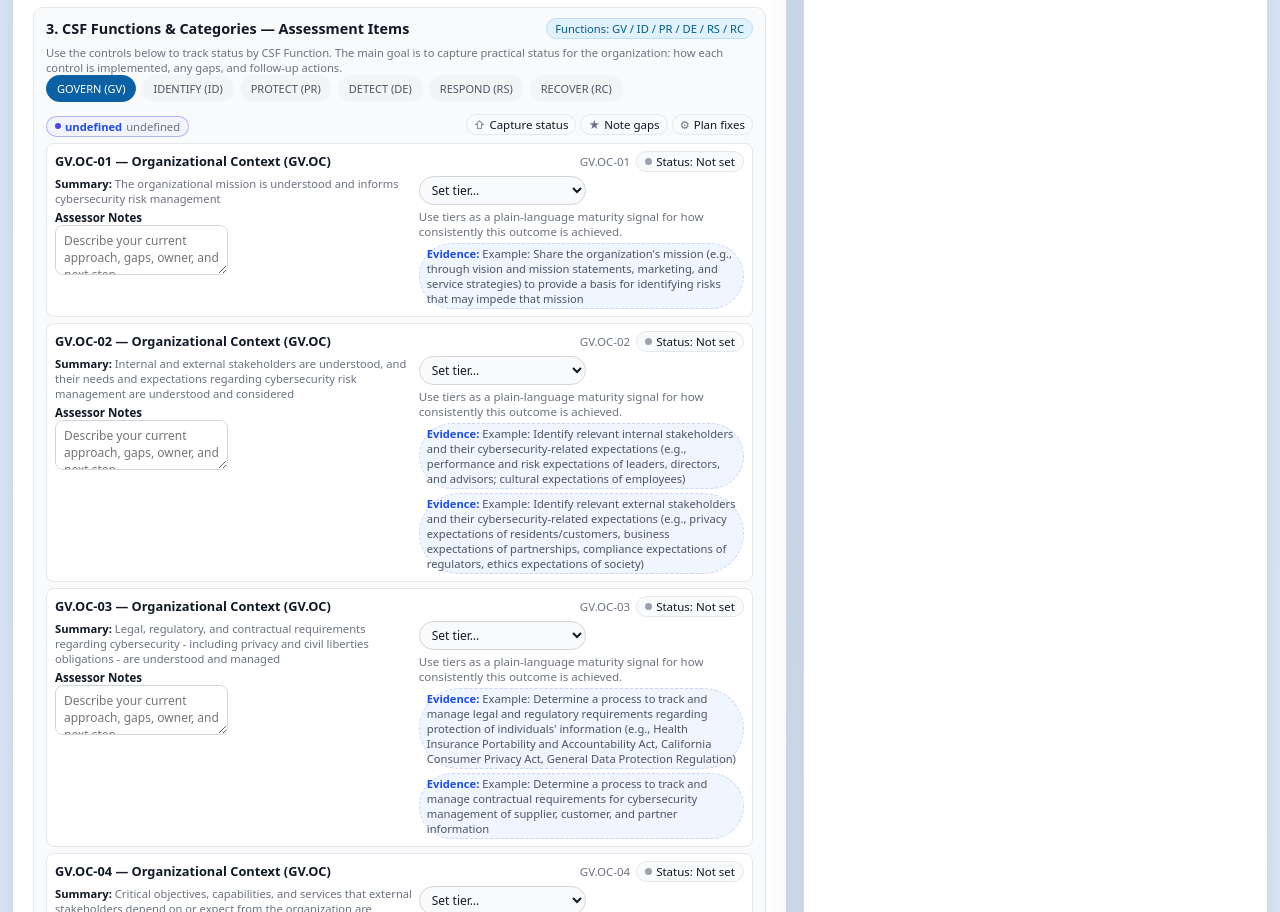
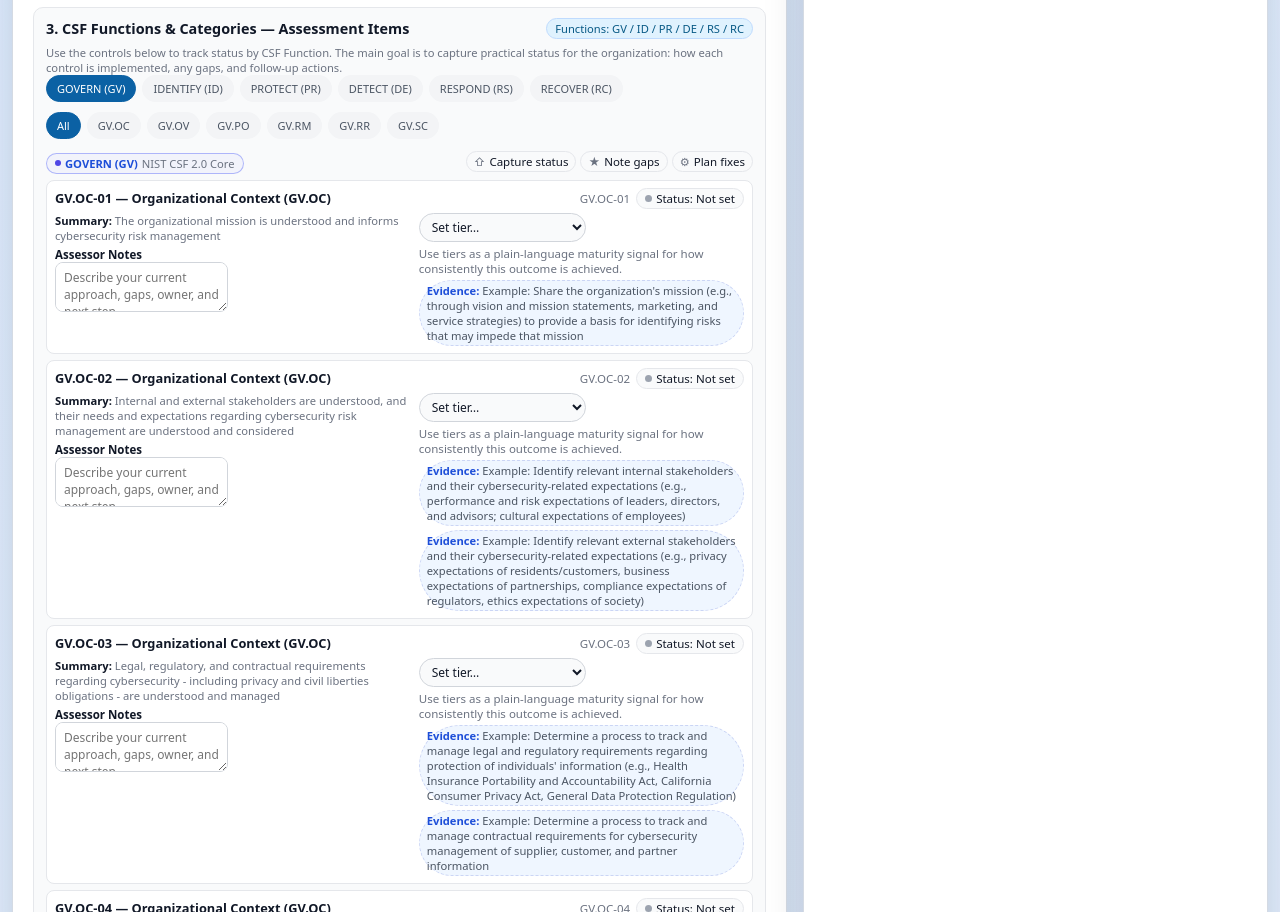
Before and after one commit to cthornsburg/public-sector-playbooks, a plain HTML site: page docs/nist-csf-2-workbook/index.html in a window 1280 px wide. Shown: the part 1042-1954 px from the top of the page. Drawn offline with Linux system fonts and the light colour scheme.

Commit message:
Add category subgroups within CSF function tabs

```diff
--- a/docs/nist-csf-2-workbook/index.html
+++ b/docs/nist-csf-2-workbook/index.html
@@ -1508,6 +1508,7 @@
                     how each control is implemented, any gaps, and follow-up actions.
                 </div>
                 <div class="tab-row" id="policyTabs"></div>
+                <div class="tab-row" id="subgroupTabs" style="margin-top:6px;"></div>
                 <div id="policyContent"></div>
             </div>
 
@@ -3131,6 +3132,12 @@
 
     function initialize() {
         buildPolicyTabs();
+        // default subgroup tabs for first Function
+        if (cjisControls && cjisControls.policyAreas && cjisControls.policyAreas.length) {
+            const first = cjisControls.policyAreas[0].id;
+            buildSubgroupTabs(first);
+            selectSubgroup(first, "all");
+        }
         loadState();
         updateSummary();
         recalcSnapshot();
@@ -3163,8 +3170,8 @@
             left.innerHTML = `
                 <span class="pill-cjis">
                     <span class="pill-cjis-dot"></span>
-                    <span class="pill-cjis-code">${area.code}</span>
-                    <span class="pill-cjis-area">${area.description}</span>
+                    <span class="pill-cjis-code">${area.title}</span>
+                    <span class="pill-cjis-area">${area.policyRef || ""}</span>
                 </span>
             `;
             headerRow.appendChild(left);
@@ -3190,6 +3197,7 @@
                 const row = document.createElement("div");
                 row.className = "requirement-row";
                 row.dataset.reqId = req.id;
+                row.dataset.catCode = (req.id && req.id.includes("-")) ? req.id.split("-")[0] : "";
 
                 const header = document.createElement("div");
                 header.className = "requirement-header";
@@ -3269,6 +3277,52 @@
         });
     }
 
+    function buildSubgroupTabs(areaId) {
+        const container = document.getElementById("subgroupTabs");
+        if (!container) return;
+        container.innerHTML = "";
+
+        const area = cjisControls.policyAreas.find(a => a.id === areaId);
+        if (!area) return;
+
+        const codes = Array.from(new Set(area.requirements.map(r => {
+            if (!r || !r.id) return "";
+            return r.id.includes("-") ? r.id.split("-")[0] : "";
+        }).filter(Boolean))).sort();
+
+        const makeTab = (code, label) => {
+            const tab = document.createElement("div");
+            tab.className = "tab" + (code === "all" ? " active" : "");
+            tab.textContent = label;
+            tab.dataset.subgroup = code;
+            tab.onclick = () => selectSubgroup(areaId, code);
+            container.appendChild(tab);
+        };
+
+        makeTab("all", "All");
+        codes.forEach(c => makeTab(c, c));
+    }
+
+    function selectSubgroup(areaId, code) {
+        const container = document.getElementById("subgroupTabs");
+        if (container) {
+            container.querySelectorAll(".tab").forEach(t => {
+                t.classList.toggle("active", t.dataset.subgroup === code);
+            });
+        }
+
+        const pane = document.getElementById(`policy-pane-${areaId}`);
+        if (!pane) return;
+
+        pane.querySelectorAll(".requirement-row").forEach(row => {
+            if (code === "all") {
+                row.style.display = "block";
+                return;
+            }
+            row.style.display = (row.dataset.catCode === code) ? "block" : "none";
+        });
+    }
+
     function selectPolicyArea(areaId) {
         document.querySelectorAll(".tab").forEach(tab => {
             tab.classList.toggle("active", tab.dataset.areaId === areaId);
@@ -3280,6 +3334,9 @@
                 pane.style.display = (area.id === areaId) ? "block" : "none";
             }
         });
+
+        buildSubgroupTabs(areaId);
+        selectSubgroup(areaId, "all");
     }
 
     function onStatusChange(reqId) {
```
